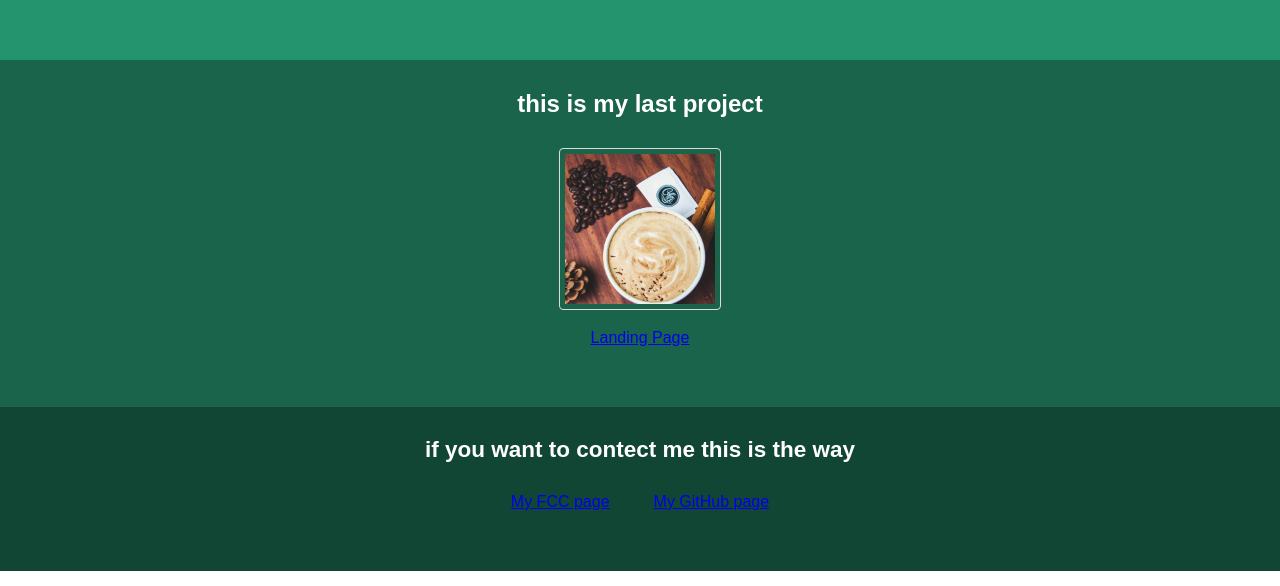
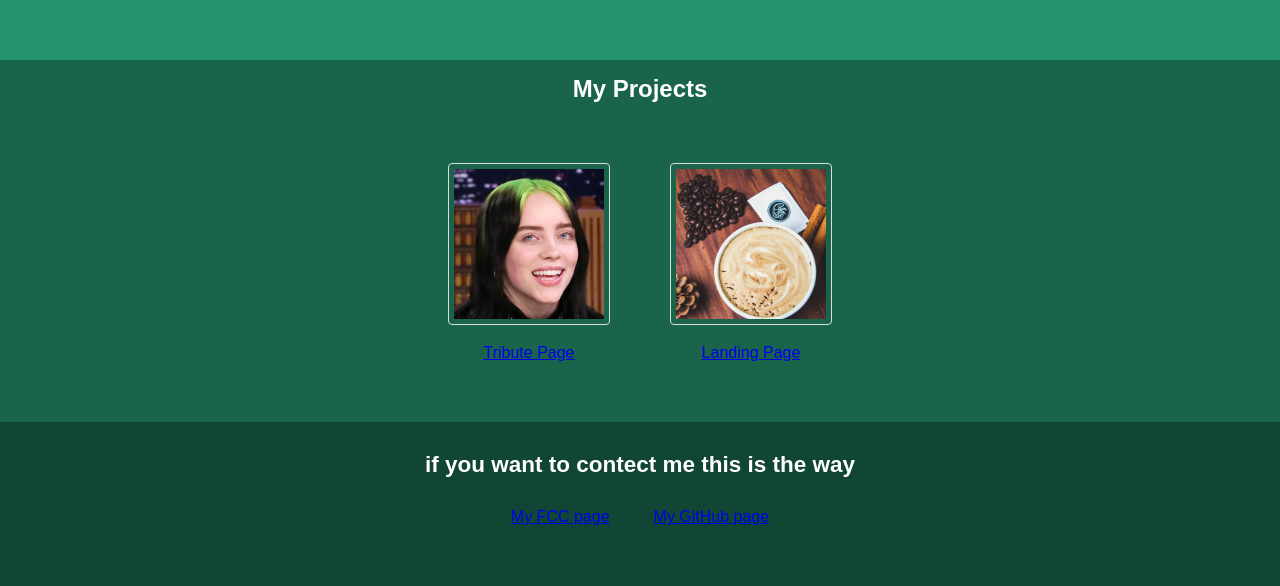
Before and after one commit to OmerBotbol/personal-portfolio, a plain HTML site: page index.html in a window 1280 px wide. Shown: the part 740-1326 px from the top of the page. Drawn offline with Linux system fonts and the light colour scheme; a web font is replaced by a local one.

Commit message:
adding another project

```diff
--- a/index.html
+++ b/index.html
@@ -20,9 +20,13 @@
         <h1>Welcome to my portfolio</h1>
         <h2>my name is omer and those are my work</h2>
     </section>
+    <h2 id=project-header>My Projects</h2>
     <Section id="projects">
         <div class="project-tile">
-            <h2>this is my last project</h2>
+            <img id="billie-eilish-image" src="billie-eilish.jpg" alt="billie eilish image">
+            <p><a href="https://codepen.io/omerbotbol/full/zYKJqNX" target="_blank">Tribute Page</a></p>
+        </div>
+        <div class="project-tile">
             <img id="coffee-image" src="CoffeeImage.jpg" alt="Coffee image">
             <p><a href="https://codepen.io/omerbotbol/full/PoGyWrx" target="_blank">Landing Page</a></p>
         </div>
--- a/style.css
+++ b/style.css
@@ -44,17 +44,31 @@ h1{
   font-family: "Yusei Magic", sans-serif;
   background-color: rgb(36, 148, 111);
 }
-.project-tile{
+#project-header{
+    font-family: "Yusei Magic", sans-serif;
+    text-align: center;
+    padding: 15px 0px 30px 0px;
+    color: white;
+    background-color:rgb(25, 100, 75);
+}
+#projects{
     background-color:rgb(25, 100, 75);
     padding: 30px 0px 60px 0px;
     text-align: center;
+    display: flex;
+    flex-direction: row;
+    justify-content: center;
 }
-.project-tile > h2{
-    font-family: "Yusei Magic", sans-serif;
-    padding-bottom: 30px;
-    color: white;
+.project-tile{
+    padding:0px 30px;
 }
-#coffee-image{
+#coffee-image {
+    border: 1px solid #ddd;
+    border-radius: 4px;
+    padding: 5px;
+    width: 150px;
+}
+#billie-eilish-image{
     border: 1px solid #ddd;
     border-radius: 4px;
     padding: 5px;
```
Also changed, not shown: billie-eilish.jpg (added).
